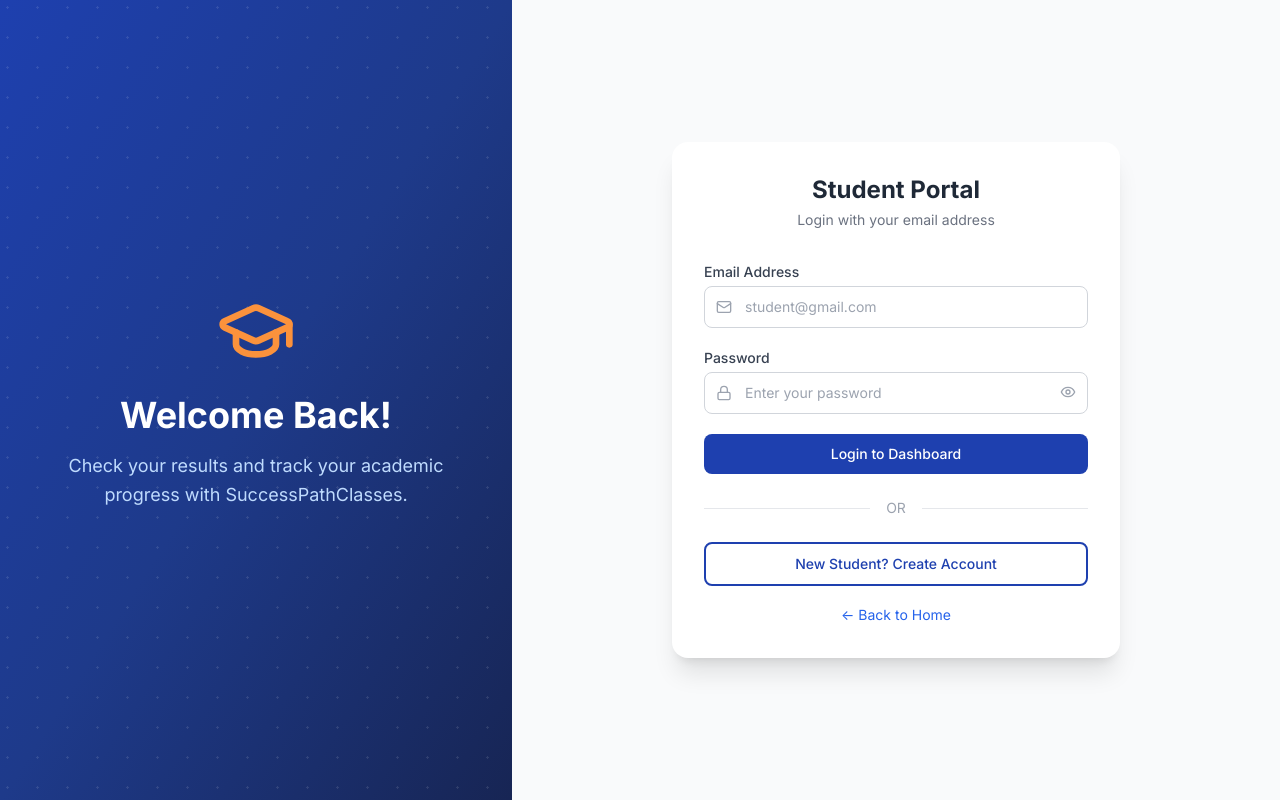
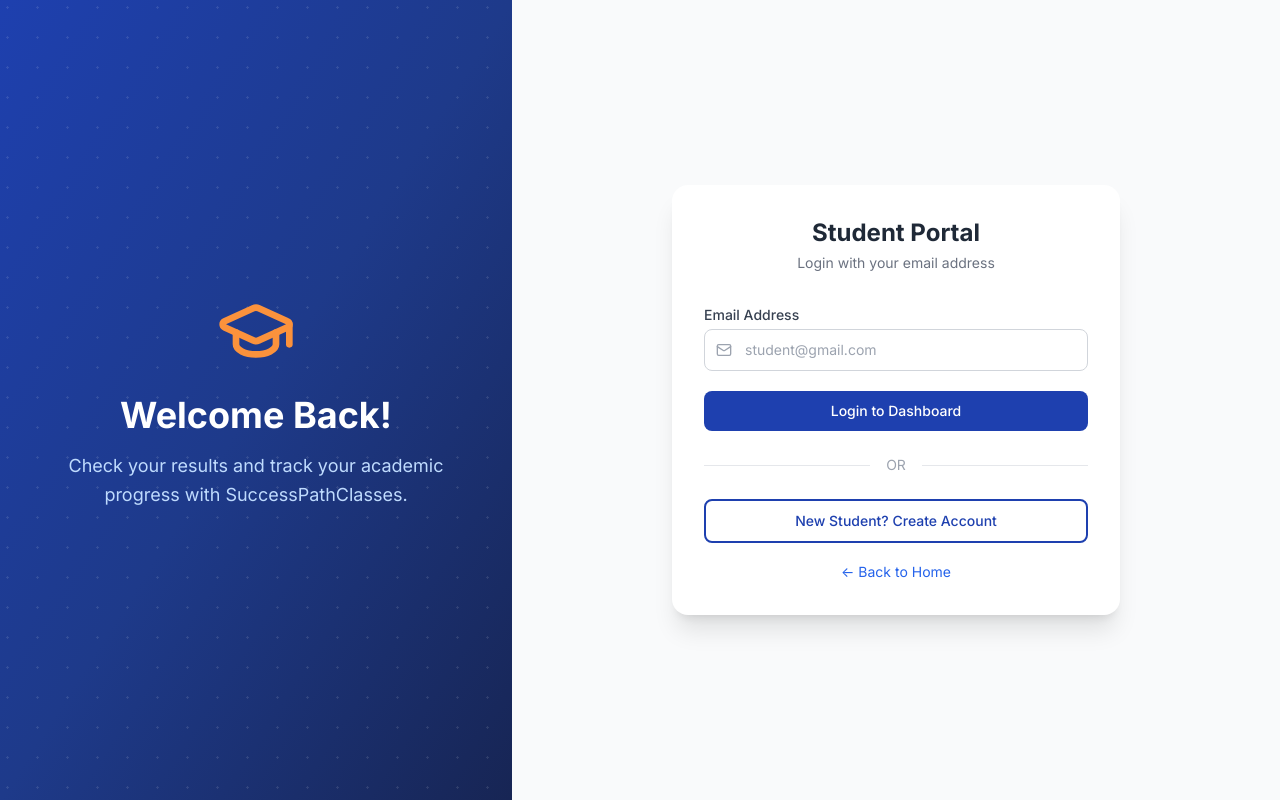
Before and after one commit to gpranit16/class-frontend, a React (Create React App) app: page /student/login in a window 1280 px wide. Built offline with nearby package versions, Linux system fonts and the light colour scheme.

Commit message:
Remove password from student login - email only

```diff
--- a/src/pages/StudentLogin.tsx
+++ b/src/pages/StudentLogin.tsx
@@ -1,6 +1,6 @@
 import React, { useState } from 'react';
 import { useNavigate, Link } from 'react-router-dom';
-import { Mail, Lock, Eye, EyeOff, GraduationCap } from 'lucide-react';
+import { Mail, GraduationCap } from 'lucide-react';
 import { useAuth } from '../hooks/useAuth';
 import { authService } from '../services/authService';
 import Button from '../components/common/Button';
@@ -8,8 +8,6 @@ import Input from '../components/common/Input';
 
 const StudentLogin: React.FC = () => {
   const [email, setEmail] = useState('');
-  const [password, setPassword] = useState('');
-  const [showPassword, setShowPassword] = useState(false);
   const [loading, setLoading] = useState(false);
   const [error, setError] = useState('');
   const navigate = useNavigate();
@@ -19,8 +17,8 @@ const StudentLogin: React.FC = () => {
     e.preventDefault();
     setError('');
 
-    if (!email || !password) {
-      setError('Please fill in all fields');
+    if (!email) {
+      setError('Please enter your email address');
       return;
     }
 
@@ -33,13 +31,13 @@ const StudentLogin: React.FC = () => {
 
     setLoading(true);
     try {
-      const data = await authService.studentLogin(email, password);
+      const data = await authService.studentLoginByEmail(email);
       if (data.success) {
         login(data.token, { ...data.student, role: 'student', id: data.student.id });
         navigate('/student/dashboard');
       }
     } catch (err: any) {
-      setError(err.response?.data?.message || 'Login failed. Please check your email and password.');
+      setError(err.response?.data?.message || 'Login failed. Please check your email address.');
     } finally {
       setLoading(false);
     }
@@ -102,24 +100,6 @@ const StudentLogin: React.FC = () => {
                 icon={<Mail className="w-4 h-4" />}
               />
 
-              <div className="relative">
-                <Input
-                  label="Password"
-                  type={showPassword ? 'text' : 'password'}
-                  placeholder="Enter your password"
-                  value={password}
-                  onChange={(e) => setPassword(e.target.value)}
-                  icon={<Lock className="w-4 h-4" />}
-                />
-                <button
-                  type="button"
-                  className="absolute right-3 top-9 text-gray-400 hover:text-gray-600"
-                  onClick={() => setShowPassword(!showPassword)}
-                >
-                  {showPassword ? <EyeOff className="w-4 h-4" /> : <Eye className="w-4 h-4" />}
-                </button>
-              </div>
-
               <Button type="submit" className="w-full" loading={loading}>
                 Login to Dashboard
               </Button>
--- a/src/services/authService.ts
+++ b/src/services/authService.ts
@@ -11,6 +11,11 @@ export const authService = {
     return response.data;
   },
 
+  studentLoginByEmail: async (email: string) => {
+    const response = await api.post('/auth/student/login-by-email', { email });
+    return response.data;
+  },
+
   studentSignup: async (data: any) => {
     const response = await api.post('/auth/student/signup', data);
     return response.data;
```
